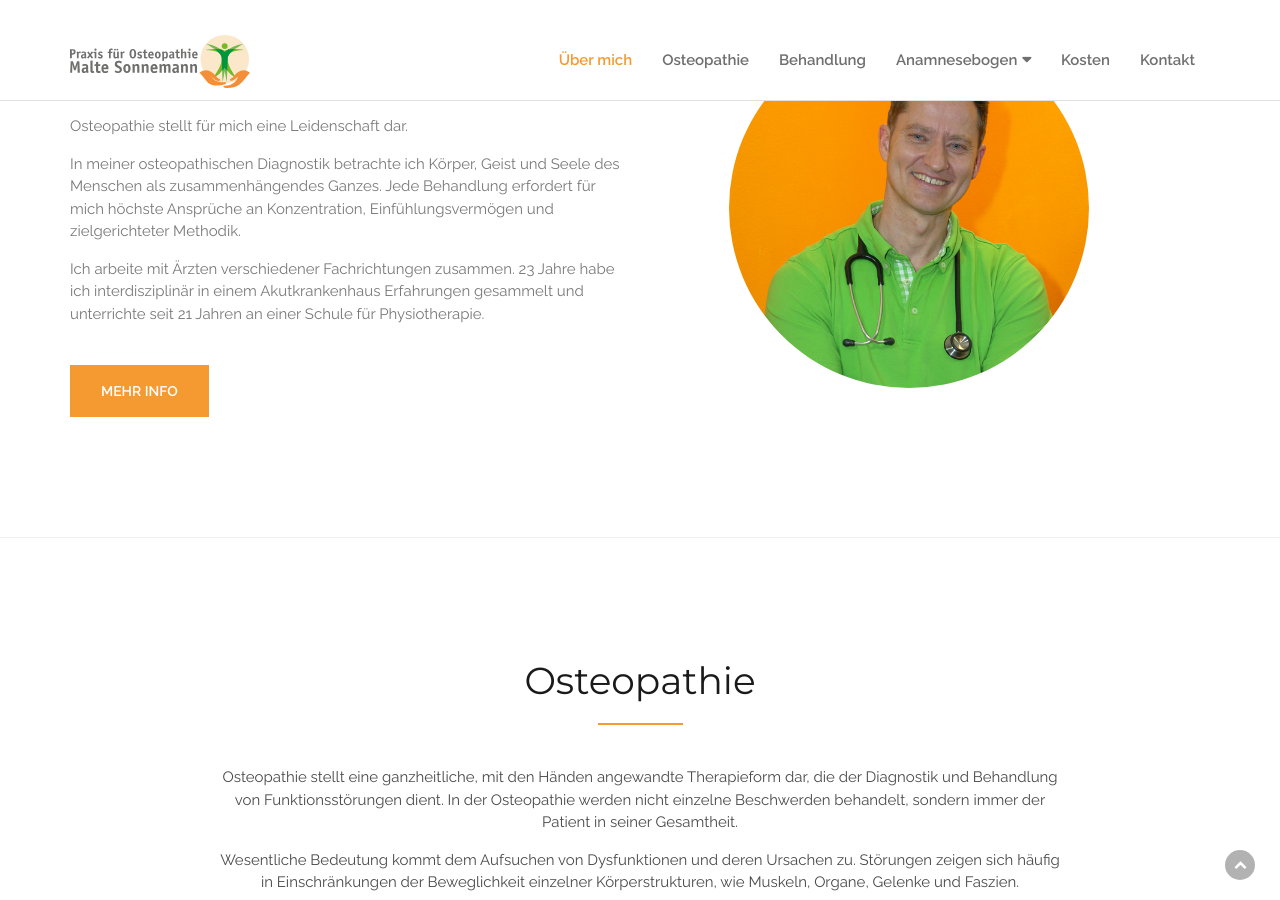
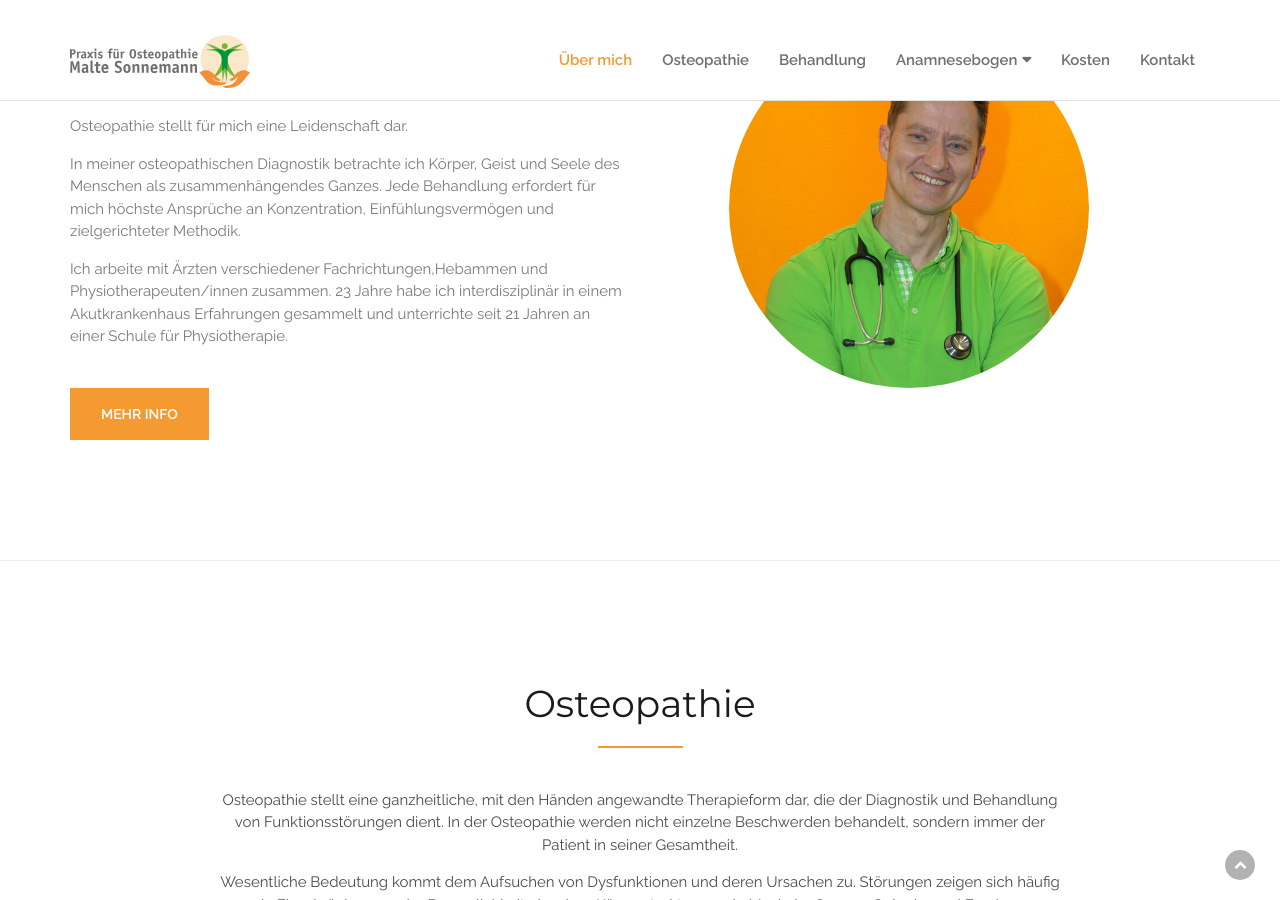
Before and after one commit to larzknoke/sonnemann, a Jekyll site: the page built from index.html, in a window 1280 px wide and 900 px high, scrolled down 872 px. Built offline with Jekyll 4.4.1, drawn with Linux system fonts in a browser that asks for light colours; some of the changed text lies outside the part shown.

Commit message:
Kinderosteo 2020 & SSL

```diff
--- a/index.html
+++ b/index.html
@@ -166,7 +166,7 @@
                                     <div class="separator_left"></div>
                                     <p>Osteopathie stellt für mich eine Leidenschaft dar.</p>
                                     <p>In meiner osteopathischen Diagnostik betrachte ich Körper, Geist und Seele des Menschen als zusammenhängendes Ganzes. Jede Behandlung erfordert für mich höchste Ansprüche an Konzentration, Einfühlungsvermögen und zielgerichteter Methodik.</p>
-                                    <p>Ich arbeite mit Ärzten verschiedener Fachrichtungen zusammen. 23 Jahre habe ich interdisziplinär in einem Akutkrankenhaus Erfahrungen gesammelt und unterrichte seit 21 Jahren an einer Schule für Physiotherapie.</p>
+                                    <p>Ich arbeite mit Ärzten verschiedener Fachrichtungen,Hebammen und Physiotherapeuten/innen zusammen. 23 Jahre habe ich interdisziplinär in einem Akutkrankenhaus Erfahrungen gesammelt und unterrichte seit 21 Jahren an einer Schule für Physiotherapie.</p>
                                     <div class="about_btns m-top-40">
                                         <a class="btn btn-primary open-about">MEHR INFO</a>
                                     </div>
@@ -190,11 +190,41 @@
                           <p><strong>2006</strong> Abschluss einer Ausbildung zum Pädagogen im Gesundheitswesen an der HAGE</p>
                           <p><strong>2016</strong> Abschluss meiner sechsjährigen Ausbildung in der Osteopathie am Institut für Osteopathie und neurologisch-orthopädische Manuelle Therapie INOMT mit Facharbeit: Diagnostik in der Osteopathie</p>
                           <p><strong>2017</strong> Heilpraktikerzulassung durch das Gesundheitsamt Köln.</p>
+                          <p><strong>2020</strong> Zertifikation zur Kinderosteopathie <br>
+                            2 jährige Zusatzausbildung am Institut für angewandte Osteopathie (IFAO) in Leipzig,
+                            die Ausbildung entspricht den Statuten des Verbandes der Osteopathen Deutschlands. </p>
                           <p><strong>Zertifiziertes Mitglied im Verband Freier Osteopathen e.V. <br> und dort in der Therapeutenliste geführt.</strong></p>
                       </div>
                       <div class="col-md-5">
                         <h4>Weiterbildung:</h4>
-                        <p>Osteopatische Behandlung von Kindern</p>
+                        <p style="margin-bottom:5px">
+                          Osteopatische Behandlung von Kindern:
+                        </p>
+                        <ul style="list-style: disc; padding-left: 25px">
+                          <li>Grundkurs</li>
+                          <li>Aufbaukurs Januar/April 2018 am MVZ Hannover</li>
+                        </ul>
+                        <p style="margin:15px 0px 5px">
+                          2 jährige Zusatzausbildung in Kinderosteopathie <br> an der IFAO in Leipzig:
+                        </p>
+                        <ul style="list-style: disc; padding-left: 25px; margin-bottom: 15px">
+                          <li>
+                            postgraduat-Seminar Kinderkurs Teil 1 <br>
+                            Embryologie/Entwicklung/spezifische Probleme(Juni 2018)
+                          </li>
+                          <li>
+                            postgraduat- Seminar Kinderkurs Teil 2 <br>
+                            Thorax/Bewegungsapparat(Februar2019)
+                          </li>
+                          <li>
+                            postgraduat-Seminar Kinderkurs Teil 3 <br>
+                            Schwangerschaft/Sinnesorgane/Neurologie (September 2019)
+                          </li>
+                          <li>
+                            postgraduat-Seminar Kinderkurs Teil 4 <br>
+                            die Untersuchung von Säuglingen und Kleinkindern aus osteopathischer Sicht,Schwerpunkt Abdomen/Embryologie/Anatomie/Pathophysiologie und Notfallmedizin bei Kindern und Jugendlichen
+                          </li>
+                        </ul>
                         <p>Funktionelle Bewegungslehre</p>
                         <p>CMD / Craniomandibuläre Dysfunktion</p>
                         <p>Neurologisch-orthopädische Manuelle Therapie</p>
@@ -344,6 +374,16 @@
                             <br>
                             <img src="assets/images/kinder.jpg" alt="Osteopathie Behandlung" class="img-rounded">
                           </div>
+                        </div>
+                      </div>
+                    </div>
+                    <div class="row">
+                      <div class="col-md-12 fadeInUp wow animated">
+                        <p class="text-center">
+                          Einen VFO zertifizierten Therapeut in Kinderosteopathie erkennen Sie an diesem Siegel!
+                        </p>
+                        <div class="col-md-4 col-sm-6 col-xs-8 col-md-offset-4 col-sm-offset-3 col-xs-offset-2">
+                          <img src="assets/images/kinder_osteo_logo.jpg" alt="" class="img-responsive center-block">
                         </div>
                       </div>
                     </div>
@@ -566,6 +606,7 @@
                                     </p>
 
                                 </div>
+                                <img style="margin-top: 20px;" src="https://www.checkdomain.de/assets/bundles/web/app/widget/seal/img/ssl_certificate/de/150x150.png" alt="SSL-Zertifikat" />
                             </div>
                             <div class="col-md-8 sm-m-top-30">
                                 <form action="https://formspree.io/info@osteopathie-hoexter.de" method="POST">
```
Also changed, not shown: other parts of index.html (+1 -1 lines), assets/images/kinder_osteo_logo.jpg (added).
